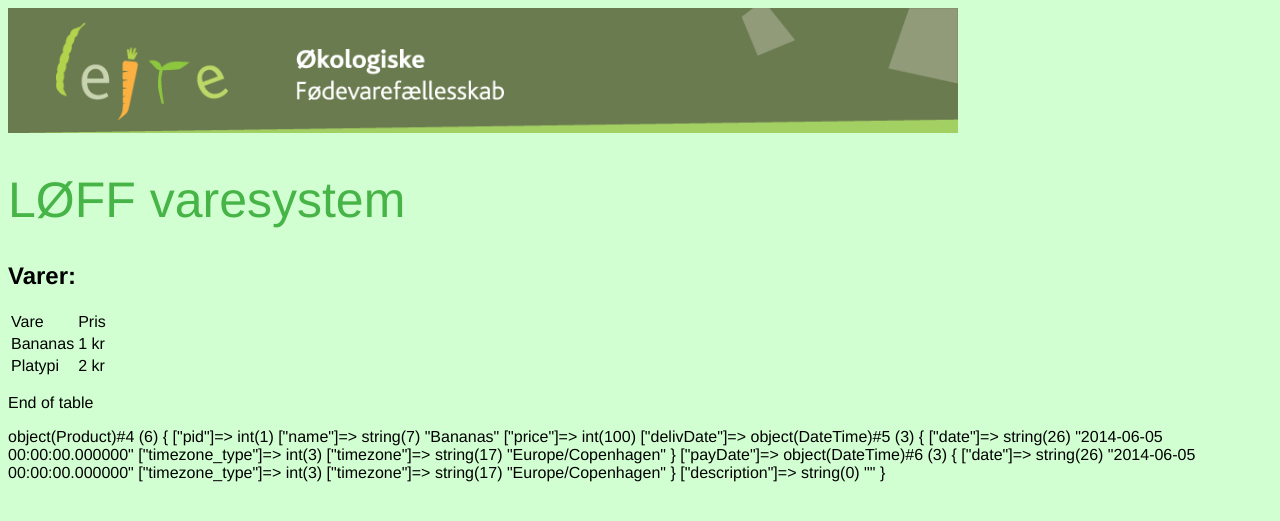
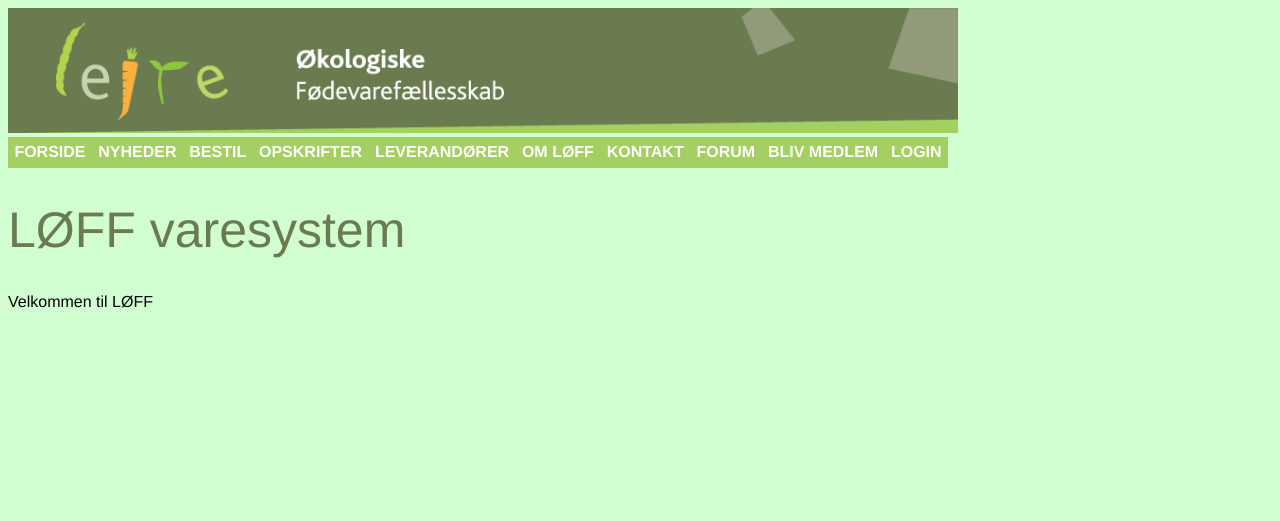
Before and after one commit to NicolaiNebel/LOEFF-Varesystem, a PHP site: page / in a window 1280 px wide. Shown: the top 521 px of the page. Run offline with PHP 8.4, Linux system fonts and the light colour scheme; data comes from the database, SQL or seed files in the repository; both versions use the stored data as it was after the commit.

Commit message:
A lot of small changes. All the files are added, though some haven't been finished yet. Login and registering now works. Notice that adminlist.php only can be found by the direct URL.

```diff
--- a/index.php
+++ b/index.php
@@ -1,108 +1,13 @@
 <?php
 
 require_once('util.php');
-require_once('connect.php');
-require_once('initStore.php');
 
-#require_once('admin.php');
-
-//Login kan testes med $_SESSION['LoggedIn'] ----ikke færdigt!
-$_SESSION['user'] = "1";
-
-if (isset($_SESSION['user'])) {
-    head();
-	?>
-	<img src='loeff_logo.jpg'/>
-	<h1>L&Oslash;FF varesystem</h1>
-
-	<h2>Varer:</h2>
-
-	<table>
-		<tr>
-			<td>Vare</td>
-			<td>Pris</td>
-		</tr>
-	<?php
-	foreach($_SESSION['catalogue'] as $id=>$item) {
-        print "<tr><td>".$item->name . "</td>";
-        print "<td>".$item->price/100.0 . " kr</td></tr>";
-    }
-	?>
-    </table>
-    <p> End of table</p>
-	<?php
-
-    //echo "does this work.\n";
-    /*
-     * testing af funktioner.
-    foreach($_SESSION['catalogue'] as $id=>$item) {
-        print $id . "\t";
-        print $item->name . "\t";
-        print $item->price . "<br />";
-
-    }
-
-    print "<br />";
-    print "<br />";
-
-    list($a, $b) = getOrders(array());
-
-    var_dump($b);
-
-    foreach($a as $x) {
-        print $x['pid'] . "\t";
-        print $x['SUM(quantity)'] . "<br />";
-    }
-
-    foreach($b as $uid=>$x) {
-        print $uid . "<br />";
-
-        foreach($x as $pid=>$q) {
-            print "wat\t" . $pid . "\t" . $q . "<br />";
-        }
-    }
-     */
-
-    echo var_dump($_SESSION['catalogue'][0]);
-
-    // MOAR TESTING
-    /*
-    require('userstore_backend.php');
-
-    print var_dump($_SESSION['Orders']);
-    addItem($_SESSION['catalogue'][0], 5);
-    addItem($_SESSION['catalogue'][0], 5);
-
-    print var_dump($_SESSION['Orders']);
-    placeOrder();
-
-    print var_dump($_SESSION['Orders']);
-
-    unset($_SESSION['Orders']);
-    */
-    foot();
-} else {
-//Not logged in yet, do something about it.
+head('L&Oslash;FF varesystem');
+if (loginId()){
+	echo "Hej ".loginName();
+}else{
+	echo "Velkommen til LØFF";
 }
 
-//takes in an array with $pid => $quantity structure and places the orders in
-//the sqlite db.
-/*
-function placeOrder($orderArray) {
-    $str = 'INSERT INTO  Orders(uid, pid, quantity)
-        VALUES ';
-
-    foreach($orderArray as $pid => $quantity) {
-        $str = $str . '(' . $_SESSION['user'] . ', ' . $pid . ', ' . $quantity
-            . ') ,';
-    }
-
-    $str = substr($str, 0, -2) . ';';
-
-    $_SESSION['PDO']->beginTransaction();
-    $_SESSION['PDO']->exec($str);
-    $_SESSION['PDO']->commit();
-
-} */
-
+foot();
 ?>
--- a/stylesheet.css
+++ b/stylesheet.css
@@ -15,8 +15,7 @@ h1 {
 	font-family: "HelveticaNeue-Light", "Helvetica Neue Light", "Helvetica Neue", Helvetica, Arial, "Lucida Grande", sans-serif;
 	font-weight: 300;
 	font-size: 50px;
-	color: rgb(70, 180, 70);
-	<!-- border: 3px solid rgb(70, 180, 70);
+	color: rgb(106, 123, 79);
 
 
 }
@@ -30,17 +29,16 @@ ul {
 li {
 	float:left;
 }
-a:link,a:visited {
+#topmenu a:link, #topmenu a:visited {
 	display:block;
-	width:120px;
 	font-weight:bold;
 	color:#FFFFFF;
-	background-color:#98bf21;
+	background-color:rgb(164, 207, 99);
 	text-align:center;
-	padding:4px;
+	padding:6.4px;
 	text-decoration:none;
 	text-transform:uppercase;
 }
-a:hover,a:active {
-	background-color:#7A991A;
+#topmenu a:hover, #topmenu a:active {
+	color:#BF0000;;
 }
--- a/userstore_backend.php
+++ b/userstore_backend.php
@@ -1,6 +1,4 @@
 <?php
-
-require_once('connect.php');
 require_once('util.php');
 
 //takes in an array with $pid => $quantity structure and places the orders in
--- a/util.php
+++ b/util.php
@@ -1,6 +1,8 @@
 <?php
 
-    session_start(); //Start the damn session, maggot!
+session_start(); //Start the damn session, maggot!
+require_once('connect.php');
+require_once('initStore.php');
 
 
 function head($title = 'L&Oslash;FF') {
@@ -16,6 +18,20 @@ function head($title = 'L&Oslash;FF') {
         <title><?php echo $title ?></title>
     </head>
     <body>
+	<img src='loeff_logo.jpg'/>
+	<ul id="topmenu">
+		<li><a href="index.php">Forside</a></li>
+		<li><a href="news.php">Nyheder</a></li>
+		<li><a href="orders.php">Bestil</a></li>
+		<li><a href="recipes.php">Opskrifter</a></li>
+		<li><a href="suppliers.php">Leverandører</a></li>
+		<li><a href="about.php">Om LØFF</a></li>
+		<li><a href="contact.php">Kontakt</a></li>
+		<li><a href="forum.php">Forum</a></li>
+		<li><a href="register.php">Bliv Medlem</a></li>
+		<li><a href="login.php">Login</a></li>
+	</ul>
+	<h1> <?php echo $title; ?> </h1>
     <?php
 }
 
@@ -26,26 +42,18 @@ function foot() {
     <?php
 }
 
-function menubar() {
-	?>
-	<ul>
-		<li><a href="main.html">Forside</a></li>
-		<li><a href="#about">Om LØFF</a></li>
-		<li><a href="#news">Nyheder</a></li>
-		<li><a href="#member">Bliv Medlem</a></li>
-		<li><a href="orders.html">Bestil</a></li>
-		<li><a href="#distributors">Leverandør</a></li>
-		<li><a href="contact.html">Kontakt</a></li>
-		<li><a href="#recipes">Opskrifter</a></li>
-		<li><a href="#forum">Forum</a></li>
-	</ul>
-	<?php
-}
 function login($uid, $name = "naN", $admin = 0, $email = "naN", $adress = "naN", $zip = 0000) {
 	$_SESSION['LoggedIn'] = $uid;
 	$_SESSION['Name'] = $name;
 	$_SESSION['Admin'] = $admin;
 	$_SESSION['Adress'] = $adress.", ".$zip;
+}
+
+function logOff() {
+	$_SESSION['LoggedIn'] = 0;
+	$_SESSION['Name'] = "naN";
+	$_SESSION['Admin'] = 0;
+	$_SESSION['Adress'] = "naN, 0000";
 }
 
 function loginId() {
```
Also changed, not shown: adminlist.php (+16 -27 lines), loeff.db.
